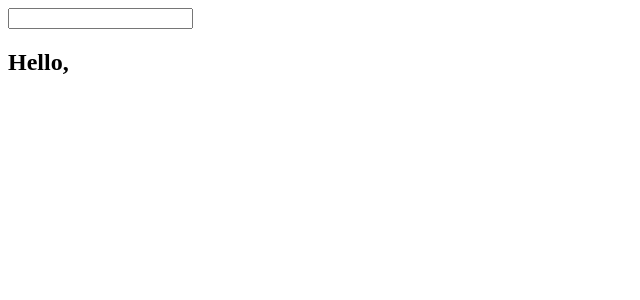
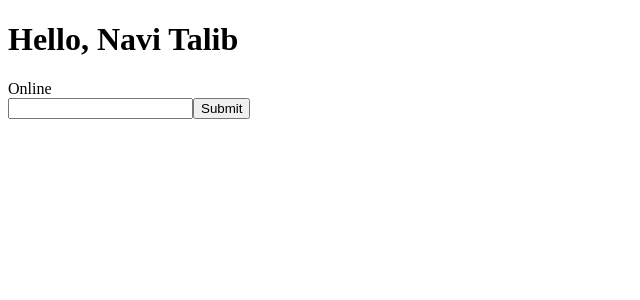
Before and after one commit to NaviTalib/Basic-React-Tailwind-Projects, a React (Vite) app in the folder basic-practice/: page / in a window 1280 px wide. Shown: the top 300 px of the page, without its empty margins (0-640 px from the left). Built offline with nearby package versions, Linux system fonts and the light colour scheme.

Commit message:
app modified

```diff
--- a/basic-practice/src/App.jsx
+++ b/basic-practice/src/App.jsx
@@ -3,19 +3,45 @@ import Student from './components/Student'
 import Button from './components/Button'
 import Counter from './components/Counter'
 import Form from './components/Form'
+import ControlledForm from './components/ControlledForm'
 
 const App = () => {
-    const skills = ["html","css","js"];
-    function handleClicked(name) {
-      alert(`hello ${name}`);
+  const skills = ['html', 'css', 'js']
 
+  function handleClicked(name) {
+    alert(`hello ${name}`)
+  }
+
+  function Greeting({ isLoggedIn }) {
+    if (isLoggedIn) {
+      return <h1>Hello, Navi Talib</h1>
     }
+
+    return <h1>Please loggin first.</h1>
+  }
+
+  function  UserStatus({isOnline}) {
+
+    return(
+      <div>
+        {isOnline ? (
+          <span>Online</span>):(
+            <span>Offline</span>
+          )}
+      </div>
+    )
+
+  }
+
   return (
     <div>
       {/* <Student name="Talib" age={28} city="Noida" isWorking="true" skills={skills}/>
       <Button onSelect={handleClicked} name="Talib" /> */}
       {/* <Counter /> */}
-      <Form />
+      {/* <Form /> */}
+      <Greeting isLoggedIn={true} />
+      <UserStatus isOnline = {true} />
+      <ControlledForm />
 
     </div>
   )
--- /dev/null
+++ b/basic-practice/src/components/ControlledForm.jsx
@@ -0,0 +1,21 @@
+import React,{useState} from 'react'
+
+const ControlledForm = () => {
+    const [email,setEmail] = useState('');
+
+    const handleSubmit = (e) =>{
+        e.preventDefault();
+        console.log("Submitted",email);
+    };
+  return (
+    <form onSubmit={handleSubmit}>
+        <input
+        type="email"
+        value={email}
+        onChange={(e)=>setEmail(e.target.value)}  />
+        <button type="submit">Submit</button>
+    </form>
+  )
+}
+
+export default ControlledForm
```
